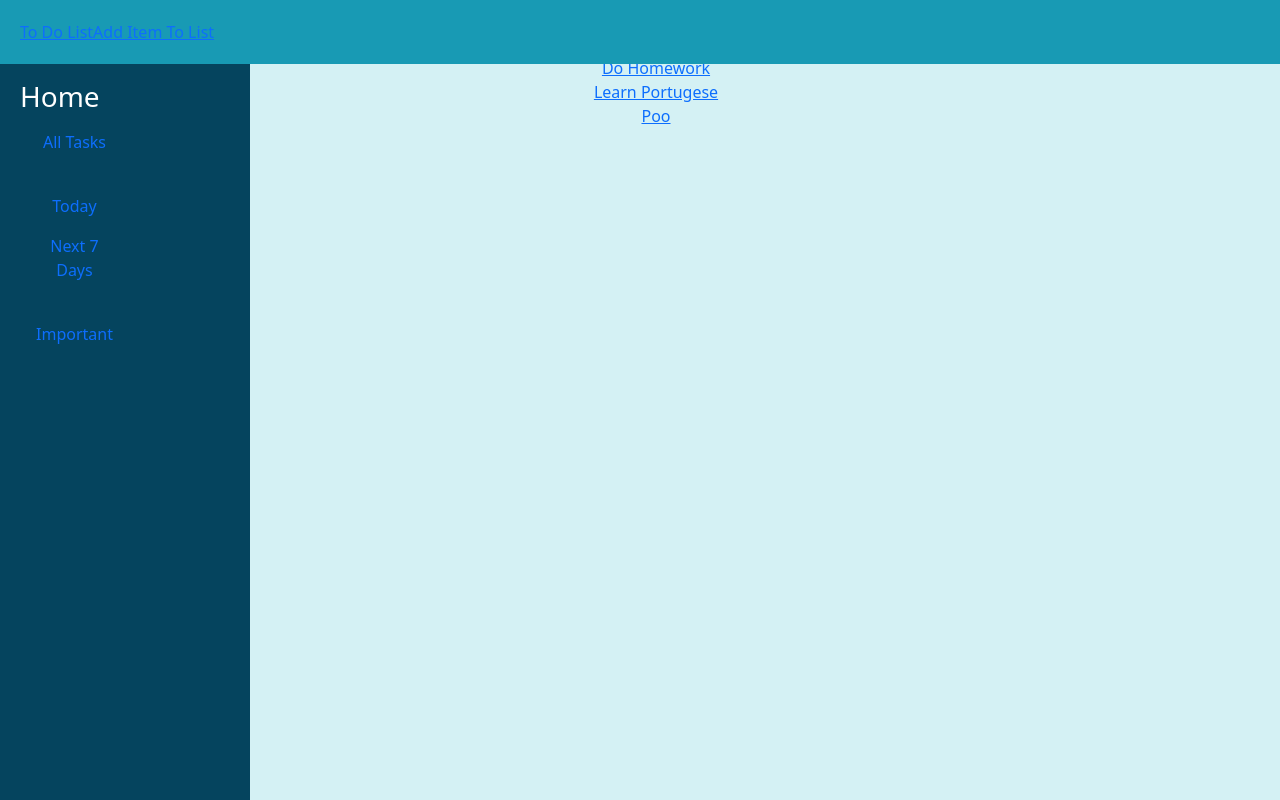
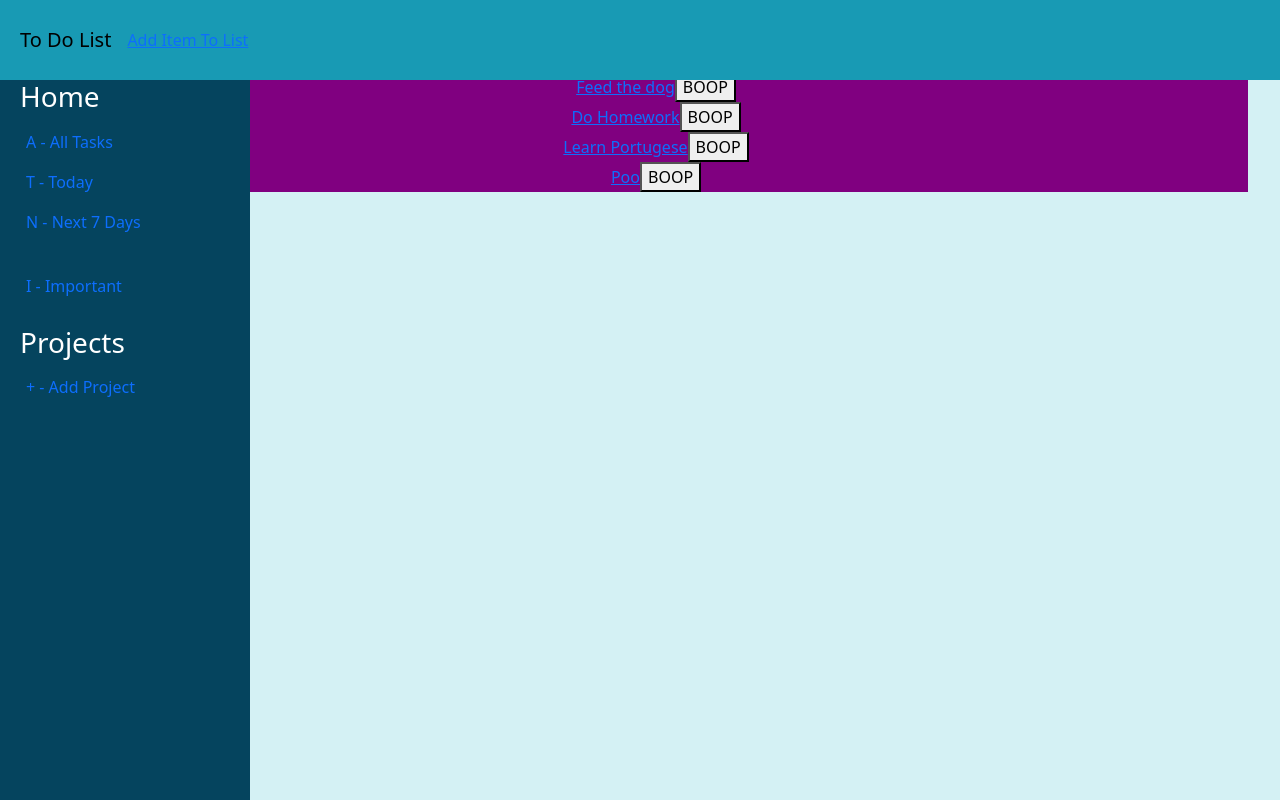
Before and after one commit to BenPhillips-21/to-do, a React (Vite) app: page / in a window 1280 px wide. Built offline with nearby package versions, Linux system fonts and the light colour scheme.

Commit message:
added remove item from list functionalitiy

```diff
--- a/src/App.css
+++ b/src/App.css
@@ -3,6 +3,11 @@
   margin: 0 auto;
   padding: 2rem;
   text-align: center;
+}
+
+.list-container {
+  background-color: purple;
+  margin-top: 40px;
 }
 
 ul {
@@ -41,6 +46,13 @@ body {
   margin-top: 20px;
 }
 
+.nav-link {
+  width: 200%;
+  display: flex;
+  align-items: flex-start;
+  margin-left: -10px;
+}
+
 
 .logo {
   height: 6em;
--- a/src/App.jsx
+++ b/src/App.jsx
@@ -25,6 +25,11 @@ function add(content) {
   nav(`/item/${id}`)
 }
 
+const removeItem = (indexToRemove) => {
+  const updatedList = list.filter((item, index) => index !== indexToRemove);
+  setList(updatedList);
+};
+
 function ShowItemWrapper() {
   const { id } = useParams()
   return <ShowItem list={list[id]} />
@@ -34,7 +39,7 @@ function ShowItemWrapper() {
   <SideBar />
       <NavBar />
       <Routes>
-        <Route path="/" element={<TodoList list={list}/>} />
+        <Route path="/" element={<TodoList list={list} removeItem={removeItem}/>} />
         <Route path="/add" element={<AddTodo add={add} />} />
         <Route path="/item">
           <Route path=":id" element={<ShowItemWrapper/> } />
--- a/src/components/NavBar.jsx
+++ b/src/components/NavBar.jsx
@@ -5,10 +5,10 @@ const NavBar = () => {
   return ( <>
     <nav className="navbar navbar-expand-lg fixed-top">
   <div className="container-fluid">
-    <Link classNameName="navbar-brand" to="/">To Do List</Link>
+    <Link className="navbar-brand" to="/">To Do List</Link>
     <div className="collapse navbar-collapse" id="navbarNavAltMarkup">
       <div className="navbar-nav">
-        <Link classNameName="navvy" aria-current="page" to="/Add">Add Item To List</Link>
+        <Link className="navvy" aria-current="page" to="/Add">Add Item To List</Link>
       </div>
     </div>
   </div>
--- a/src/components/SideBar.jsx
+++ b/src/components/SideBar.jsx
@@ -11,26 +11,33 @@ const SideBar = () => {
                     <ul className="nav flex-column">
                         <li className="nav-item">
                             <a className="nav-link active" href="#">
-                                All Tasks
+                                A - All Tasks
                             </a>
                         </li>
                         <li className="nav-item">
                             <a className="nav-link" href="#">
-                                Today
+                                T - Today
                             </a>
                         </li>
                         <li className="nav-item">
                             <a className="nav-link" href="#">
-                                Next 7 Days
+                                N - Next 7 Days
                             </a>
                         </li>
                         <li className="nav-item">
                             <a className="nav-link" href="#">
-                                Important
+                                I - Important
                             </a>
                         </li>
                     </ul>
-                {/* </div> */}
+                    <h3>Projects</h3>
+                    <ul className="nav flex-column">
+                        <li className="nav-item">
+                            <a className="nav-link active" href="#">
+                                + - Add Project
+                            </a>
+                        </li>
+                        </ul>
             </nav>
         </div>
     </div>
--- a/src/components/ToDoList.jsx
+++ b/src/components/ToDoList.jsx
@@ -1,13 +1,14 @@
 import React from 'react'
 import { Link } from 'react-router-dom';
 
-const ToDoList = ({ list }) => {
+const ToDoList = ({ list, removeItem }) => {
   return (<>
     <div className="list-container">
     <ul>
     {list.map ((list, index) => (
         <li key={index}>
             <Link to={`/item/${index}`}>{list.content}</Link>
+            <button id={index} onClick={() => removeItem(index)}>BOOP</button>
         </li>
     ))}
     </ul>
```
